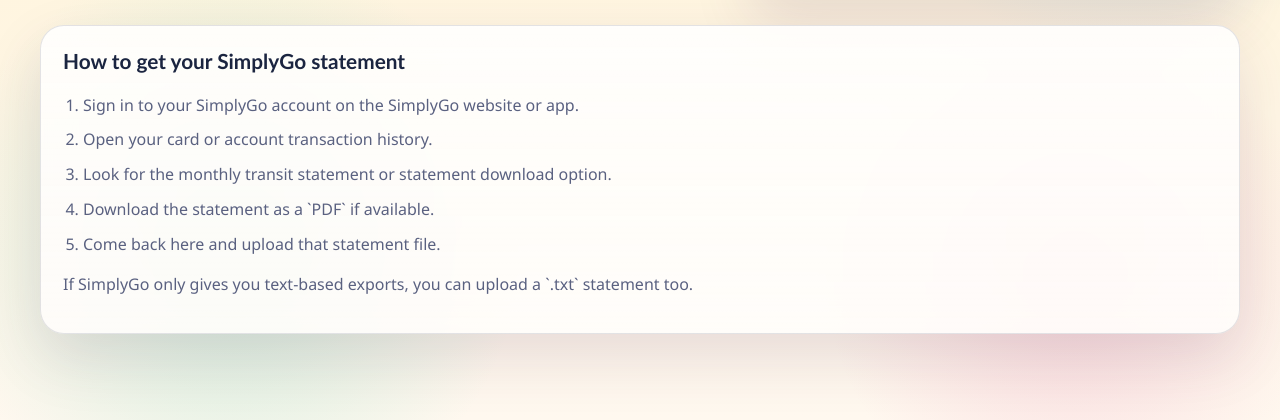
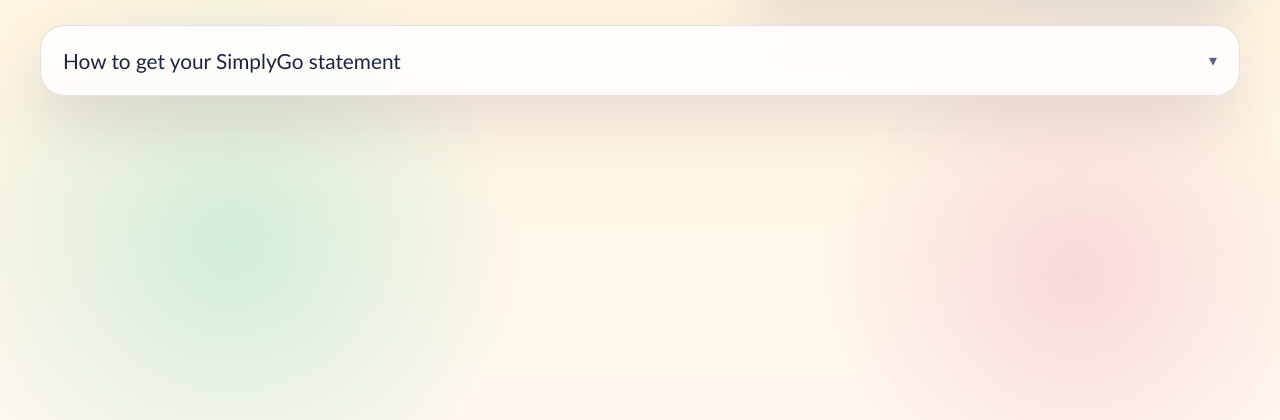
Before and after one commit to agneshephzibahroche/my-travels, a website: page public/index.html in a window 1280 px wide. Shown: the part 380-800 px from the top of the page. Drawn offline with Linux system fonts and the light colour scheme.

Commit message:
update instructions

```diff
--- a/public/index.html
+++ b/public/index.html
@@ -60,8 +60,12 @@
         </section>
       </header>
 
-      <section class="panel how-to-panel">
-        <h2 class="section-title">How to get your SimplyGo statement</h2>
+      <details class="panel how-to-panel">
+        <summary class="how-to-summary">
+          <span class="section-title">How to get your SimplyGo statement</span>
+          <span class="how-to-chevron" aria-hidden="true">▾</span>
+        </summary>
+        <div class="how-to-content">
           <ol class="steps-list">
             <li>Sign in to your SimplyGo account on the SimplyGo website or app.</li>
             <li>Open your card or account transaction history.</li>
@@ -72,7 +76,8 @@
           <p class="helper-text">
             If SimplyGo only gives you text-based exports, you can upload a `.txt` statement too.
           </p>
-      </section>
+        </div>
+      </details>
 
       <main id="dashboard" class="dashboard is-hidden" aria-live="polite">
         <section class="empty-panel">
--- a/public/styles.css
+++ b/public/styles.css
@@ -808,6 +808,33 @@ button:hover {
   margin-bottom: 20px;
 }
 
+.how-to-summary {
+  display: flex;
+  align-items: center;
+  justify-content: space-between;
+  gap: 12px;
+  cursor: pointer;
+  list-style: none;
+}
+
+.how-to-summary::-webkit-details-marker {
+  display: none;
+}
+
+.how-to-chevron {
+  font-size: 1rem;
+  color: var(--muted);
+  transition: transform 160ms ease;
+}
+
+.how-to-panel[open] .how-to-chevron {
+  transform: rotate(180deg);
+}
+
+.how-to-content {
+  margin-top: 8px;
+}
+
 .bar-row {
   display: grid;
   gap: 8px;
```
Lines whose indentation alone changed are shown as unchanged.
